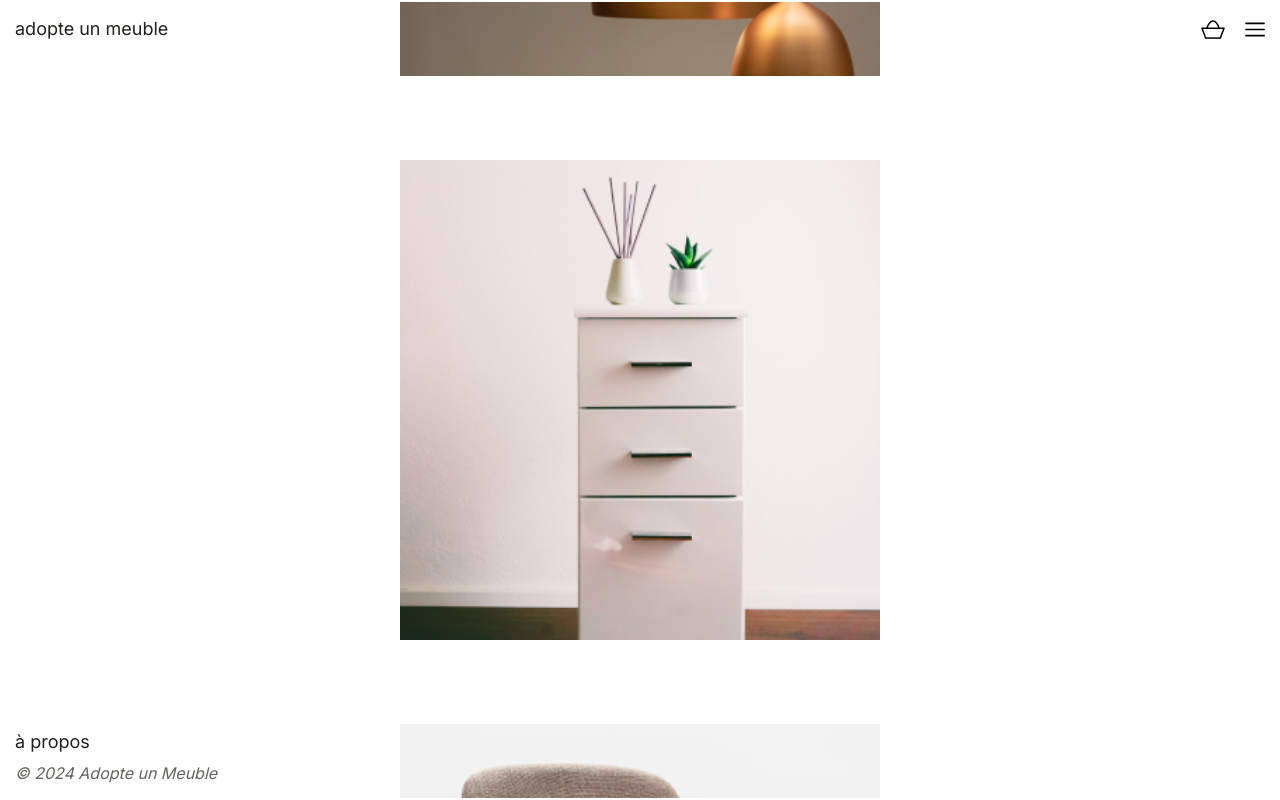
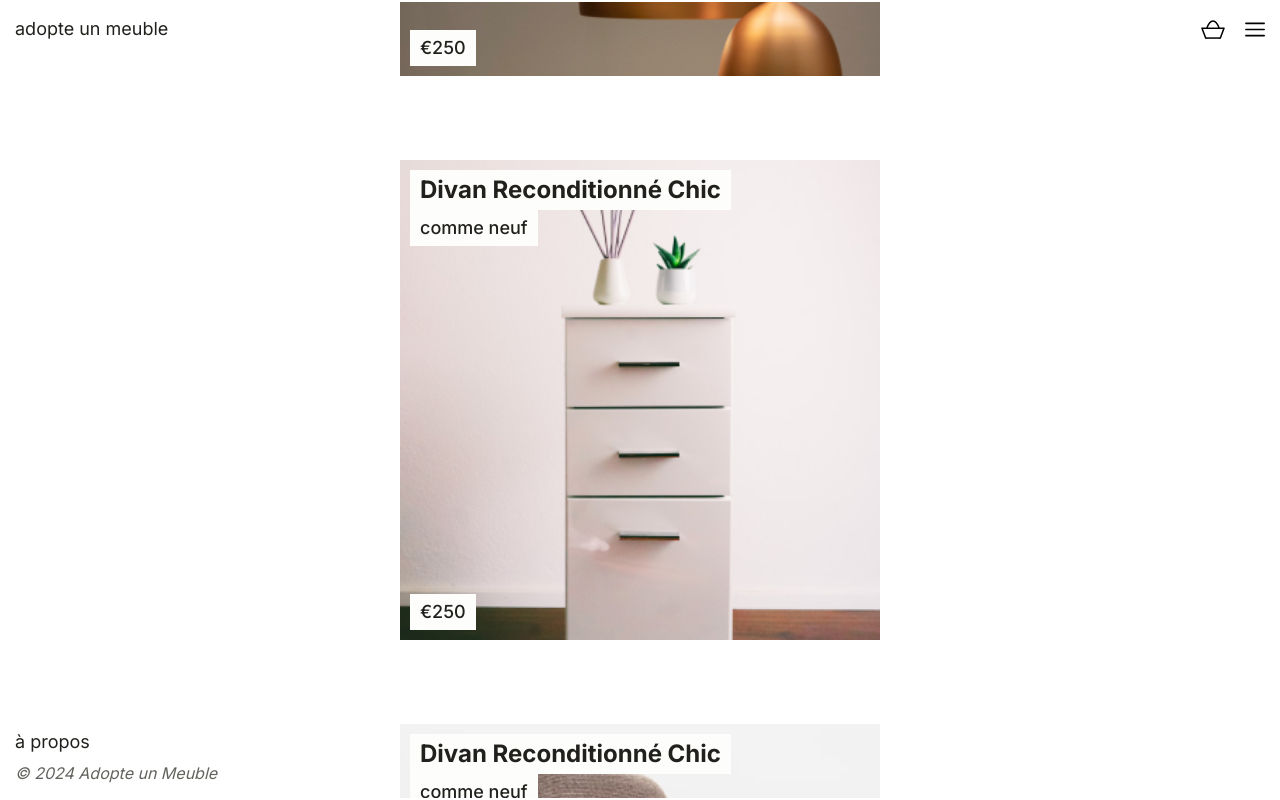
Before and after one commit to adatechschool/projet-collectif-plateforme-de-meubles-adopte-un-meuble, a React (Vite) app in the folder front/adopte_un_meuble/: page / in a window 1280 px wide. Built offline with nearby package versions, Linux system fonts and the light colour scheme.

Commit message:
carousel layout is complete

```diff
--- a/front/adopte_un_meuble/src/App.jsx
+++ b/front/adopte_un_meuble/src/App.jsx
@@ -21,6 +21,49 @@ const images = [
   "./public/couch_1.png",
   "./public/couch_2.png",
   "./public/lights_1.png",
+];
+
+const articles = [
+  {
+    id: 1,
+    name: "dofa douilletHavre",
+    type: "canapé",
+    color: "vert",
+    state: "bon état",
+    photo: "./public/cabinet_1.png",
+  },
+  {
+    id: 2,
+    name: "Sofa Supreme",
+    type: "canapé",
+    color: "bleu",
+    state: "excellent état",
+    photo: "./public/chair_1.png",
+  },
+  {
+    id: 3,
+    name: "Elegant Coffee Table",
+    type: "table basse",
+    color: "marron",
+    state: "comme neuf",
+    photo: "./public/couch_1.png",
+  },
+  {
+    id: 4,
+    name: "Vintage Armchair",
+    type: "fauteuil",
+    color: "rouge",
+    state: "état vintage",
+    photo: "./public/couch_2.png",
+  },
+  {
+    id: 5,
+    name: "lampe",
+    type: "luminaire",
+    color: "blanc",
+    state: "bon état",
+    photo: "./public/lights_1.png",
+  },
 ];
 
 function App() {
@@ -100,12 +143,48 @@ function App() {
               {images.map((imageUrl, index) => (
                 <CarouselItem className="pt-1 basis-1/3" key={index}>
                   <div className="py-[5vh]">
-                    <div className="flex aspect-square items-center w-[60vh]">
+                    {/* <div className="flex flex-col justify-between items-start aspect-square w-[60vh] bg-red-500 p-[0.625rem] ">
                       <img
                         className="max-h-full max-w-none h-full"
                         src={imageUrl}
                         alt={`Image ${index + 1}`}
                       />
+                      <div className="flex flex-col items-start ">
+                        <h2 className="text-2xl text-lightMode-text font-bold bg-lightMode-background py-1 px-2.5">
+                          Divan Reconditionné Chic
+                        </h2>
+                        <h3 className="text-lg text-lightMode-text font-medium bg-lightMode-background py-1 px-2.5">
+                          comme neuf
+                        </h3>
+                      </div>
+                      <div className="flex items-start">
+                        <h3 className="text-lg text-lightMode-text font-medium bg-lightMode-background py-1 px-2.5">
+                          €250
+                        </h3>
+                      </div>
+                    </div> */}
+
+                    <div className="flex flex-col justify-between items-start aspect-square w-[60vh] bg-red-500 p-[0.625rem] relative">
+                      <div className="absolute inset-0">
+                        <img
+                          className="max-h-full max-w-none h-full w-full object-cover"
+                          src={imageUrl}
+                          alt={`Image ${index + 1}`}
+                        />
+                      </div>
+                      <div className="flex flex-col items-start relative z-10">
+                        <h2 className="text-2xl text-lightMode-text font-bold bg-lightMode-background py-1 px-2.5">
+                          Divan Reconditionné Chic
+                        </h2>
+                        <h3 className="text-lg text-lightMode-text font-medium bg-lightMode-background py-1 px-2.5">
+                          comme neuf
+                        </h3>
+                      </div>
+                      <div className="flex items-start relative z-10">
+                        <h3 className="text-lg text-lightMode-text font-medium bg-lightMode-background py-1 px-2.5">
+                          €250
+                        </h3>
+                      </div>
                     </div>
                   </div>
                 </CarouselItem>
```
